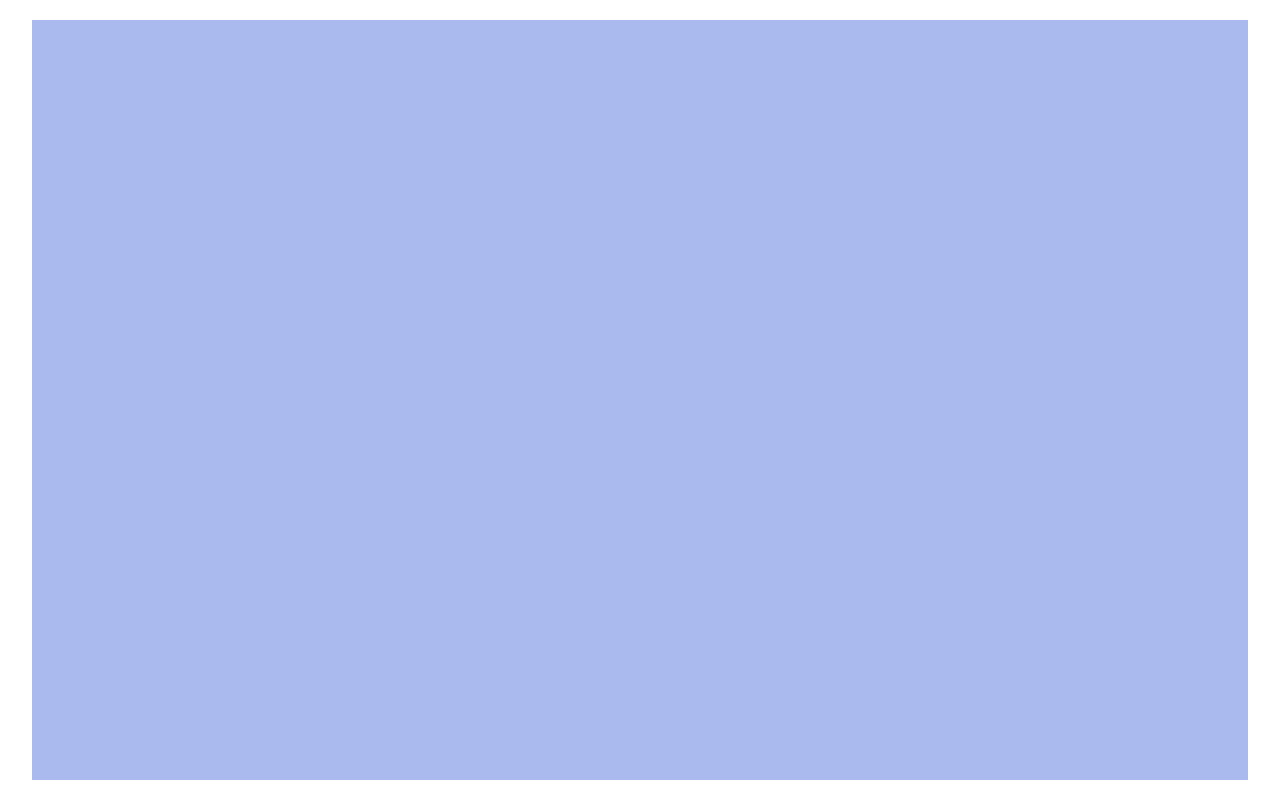
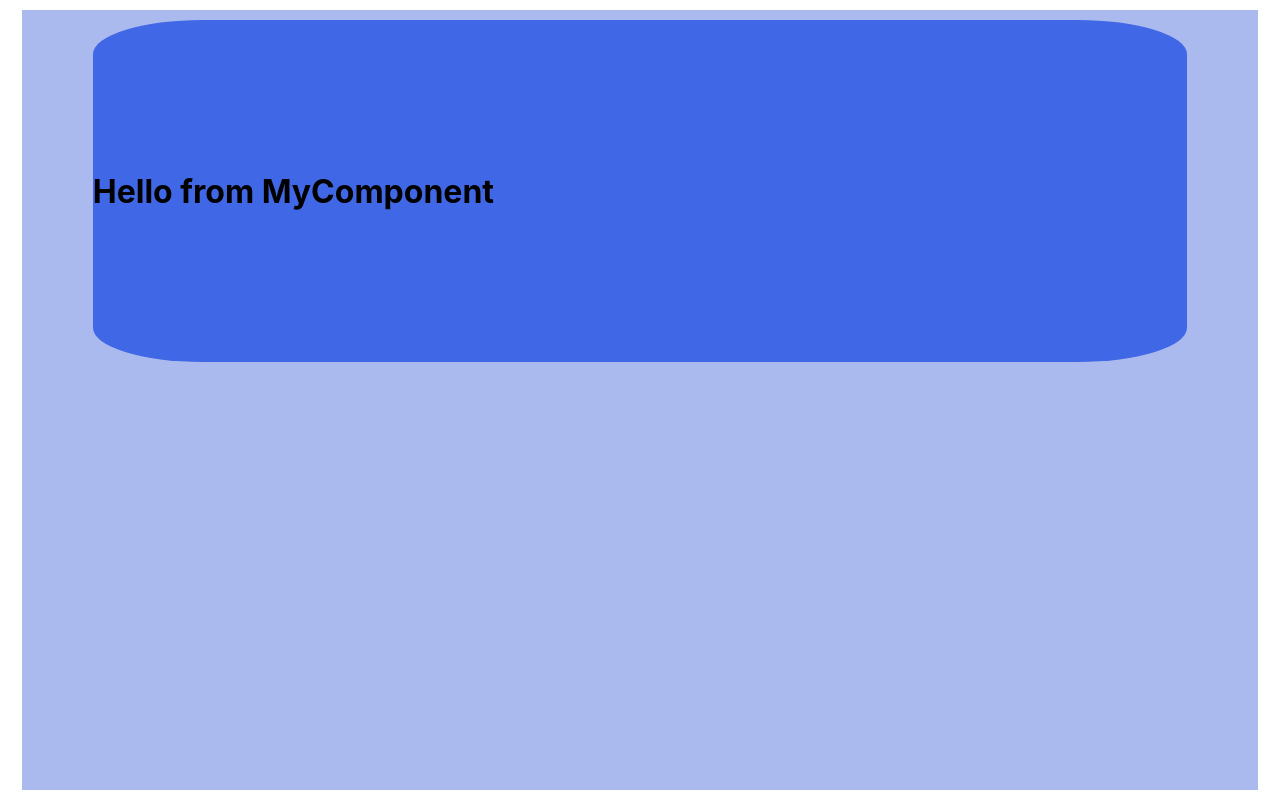
Before and after one commit to JseopKim/weatherweb, a React (Create React App) app in the folder weatherapp/: page / in a window 1280 px wide. Built offline with nearby package versions, Linux system fonts and the light colour scheme.

Commit message:
현재 날씨 div 위치 조정

```diff
--- a/weatherapp/src/App.css
+++ b/weatherapp/src/App.css
@@ -11,6 +11,11 @@
   width: 95%;
   height: 95%;
   background-color: #AABAEE;
+  display: flex;
+  flex-direction: column;
+  justify-content: start;
+  align-items: center;
+  padding: 10px;
 }
 
 @media (max-width: 360px) {
--- a/weatherapp/src/App.js
+++ b/weatherapp/src/App.js
@@ -1,10 +1,14 @@
 import './App.css';
+import React from 'react';
+import CurrentWeather from './Current';
 
 function App() {
   return (
     <div className="App">
       <div className="App-back">
-
+        <CurrentWeather />
+        <div></div>
+        <div></div>
       </div>
     </div>
   );
--- /dev/null
+++ b/weatherapp/src/Current.css
@@ -0,0 +1,9 @@
+.Current {
+  width: 90%;
+  height: 45%;
+  border-radius: 10%;
+  display: flex;
+  justify-content: center;
+  flex-direction: column;
+  background-color: #4068E6;
+}
--- /dev/null
+++ b/weatherapp/src/Current.js
@@ -0,0 +1,12 @@
+import React from 'react';
+import './Current.css';
+
+function CurrentWeather() {
+  return (
+    <div className='Current'>
+      <h1>Hello from MyComponent</h1>
+    </div>
+  );
+}
+
+export default CurrentWeather;
```
